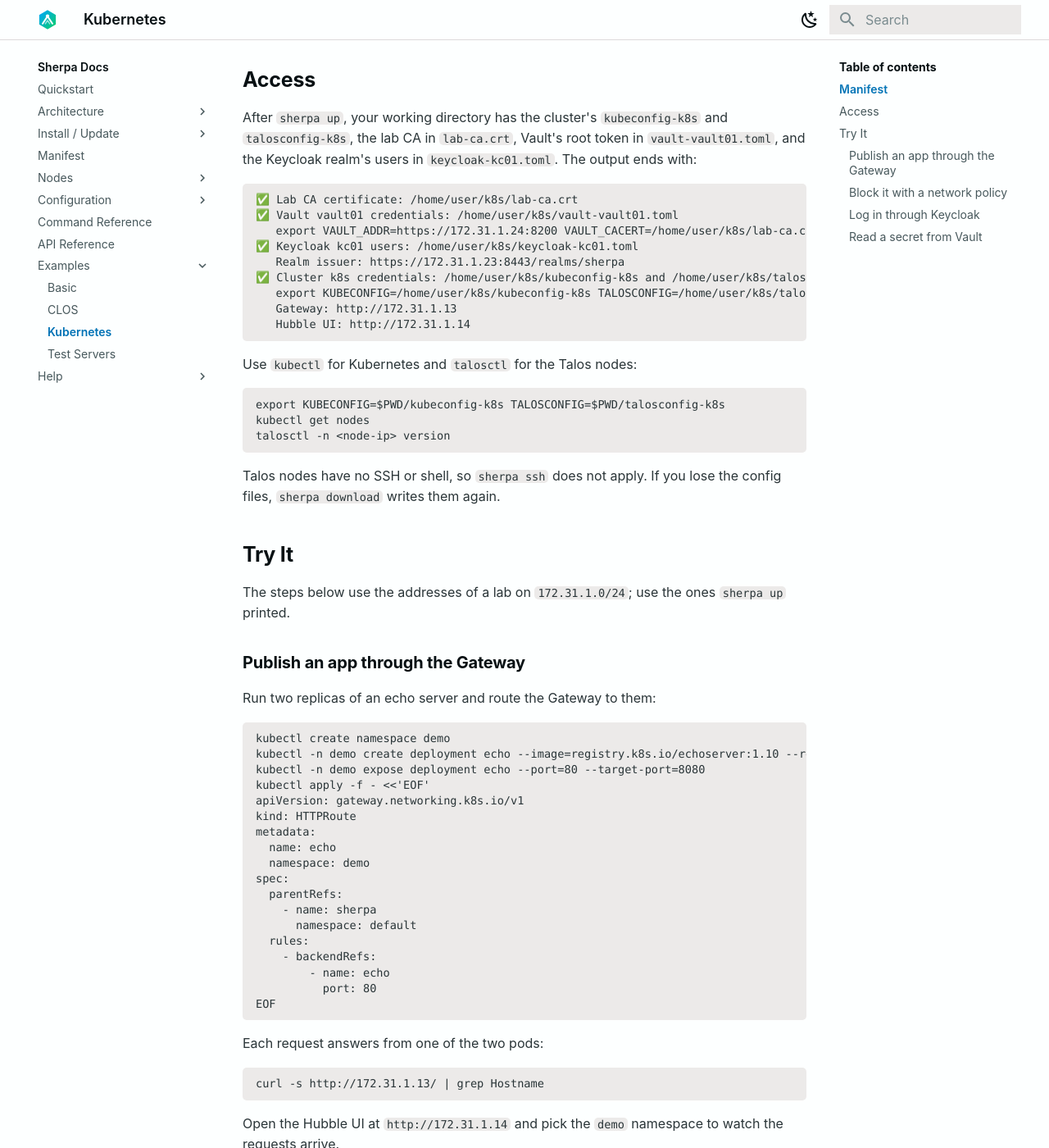
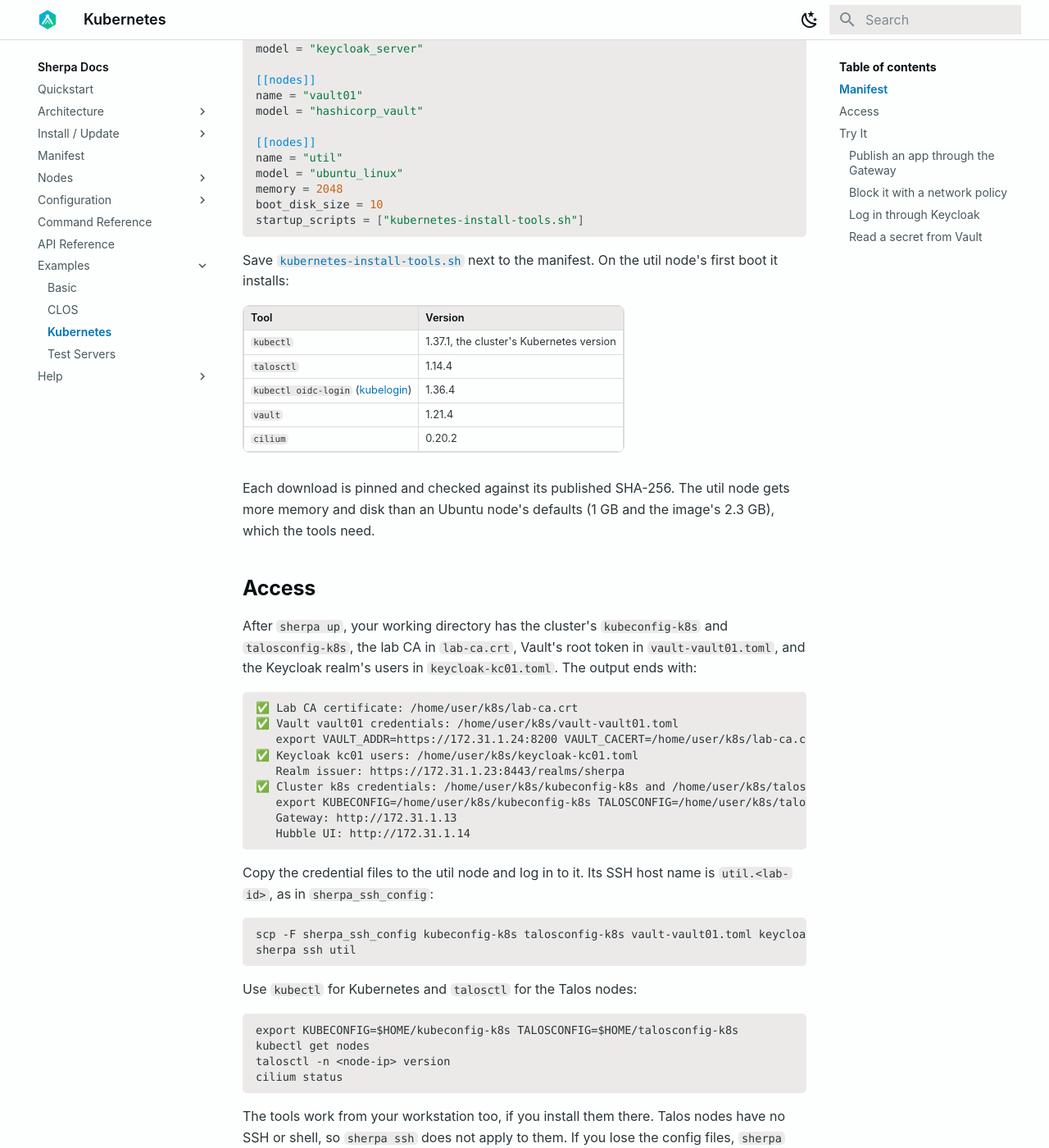
Before and after one commit to bwks/sherpa-docs, an MkDocs documentation site: the page built from docs/examples/kubernetes.md, in a window 1280 px wide and 1400 px high, scrolled down 2119 px. Shown: the whole window at 82% size. Built offline with MkDocs 1.6.1 and Material for MkDocs 9.7.7, drawn with Linux system fonts in a browser that asks for light colours; some of the changed text lies outside the part shown.

Commit message:
docs: util node with the tools in the Kubernetes example [skip ci]
Add a util Ubuntu node to the Kubernetes example, with a startup script
that installs pinned, checksum-verified kubectl, talosctl, kubelogin,
vault and cilium. The node gets 2 GB and a 10 GB disk: the defaults run
out of space. Run the steps from it, add a password-login context for
Keycloak where there is no browser, and note that viewers cannot read
Secrets. Add the util VM to the diagram.

Co-Authored-By: Claude Opus 5.5 <noreply@anthropic.com>

````diff
--- a/docs/examples/kubernetes.md
+++ b/docs/examples/kubernetes.md
@@ -5,9 +5,9 @@ nodes, with [Cilium](../nodes/linux/talos-linux.md#cilium) as its network. This
 controllers, which share a virtual IP for the Kubernetes API, and two workers. Cilium replaces
 kube-proxy, gives the cluster a Gateway on the lab's management network, and shows the traffic
 between pods in Hubble. Users log in to the cluster through Keycloak, and workloads read their
-secrets from Vault.
+secrets from Vault. A util node has the tools to work with all of it.
 
-![A Talos Linux Kubernetes cluster with three controllers and two workers, and Keycloak and Vault containers, on the management network](kubernetes.svg)
+![A Talos Linux Kubernetes cluster with three controllers and two workers, Keycloak and Vault containers, and a util VM, on the management network](kubernetes.svg)
 
 | Role       | Nodes                    | Model                                                   |
 | ---------- | ------------------------ | ------------------------------------------------------- |
@@ -15,6 +15,7 @@ secrets from Vault.
 | Worker     | `wrk01`, `wrk02`         | [Talos Linux](../nodes/linux/talos-linux.md)            |
 | Identity   | `kc01`                   | [Keycloak](../nodes/keycloak/keycloak-server.md)        |
 | Secrets    | `vault01`                | [Hashicorp Vault](../nodes/hashicorp/hashicorp-vault.md) |
+| Tools      | `util`                   | [Ubuntu](../nodes/linux/ubuntu-linux.md)                |
 
 - **Controllers** run the Kubernetes control plane and etcd. Three controllers let the
   cluster survive the loss of one, because etcd keeps a majority with two of three members.
@@ -32,13 +33,16 @@ secrets from Vault.
   [Keycloak login](../nodes/linux/talos-linux.md#keycloak-login).
 - **Vault secrets.** The Vault Secrets Operator syncs secrets from `vault01` into Kubernetes
   Secrets. See [Vault secrets](../nodes/linux/talos-linux.md#vault-secrets).
+- **Util node.** An Ubuntu VM with `kubectl`, `talosctl`, the `kubectl oidc-login` plugin, the
+  `vault` CLI and the `cilium` CLI, installed by a startup script on its first boot. It trusts
+  the lab CA, so the tools reach Keycloak and Vault over HTTPS without extra settings.
 
 There are no data plane links: the nodes talk to each other, and Kubernetes pods talk across
 nodes, over the management network. The addresses are in the lab's management network, so
 `.13` is `172.31.1.13` in a lab on `172.31.1.0/24`. `sherpa up` prints them.
 
-Running it takes about 23 GB of memory on the Sherpa server: each Talos node has 4 GB, Keycloak
-2 GB and Vault 1 GB.
+Running it takes about 25 GB of memory on the Sherpa server: each Talos node has 4 GB, Keycloak
+and the util node 2 GB each, and Vault 1 GB.
 
 ## Manifest
 
@@ -80,7 +84,29 @@ model = "keycloak_server"
 [[nodes]]
 name = "vault01"
 model = "hashicorp_vault"
+
+[[nodes]]
+name = "util"
+model = "ubuntu_linux"
+memory = 2048
+boot_disk_size = 10
+startup_scripts = ["kubernetes-install-tools.sh"]
 ```
+
+Save [`kubernetes-install-tools.sh`](kubernetes-install-tools.sh) next to the manifest. On the
+util node's first boot it installs:
+
+| Tool | Version |
+| ---- | ------- |
+| `kubectl` | 1.37.1, the cluster's Kubernetes version |
+| `talosctl` | 1.14.4 |
+| `kubectl oidc-login` ([kubelogin](https://github.com/int128/kubelogin)) | 1.36.4 |
+| `vault` | 1.21.4 |
+| `cilium` | 0.20.2 |
+
+Each download is pinned and checked against its published SHA-256. The util node gets more
+memory and disk than an Ubuntu node's defaults (1 GB and the image's 2.3 GB), which the tools
+need.
 
 ## Access
 
@@ -100,21 +126,31 @@ the Keycloak realm's users in `keycloak-kc01.toml`. The output ends with:
    Hubble UI: http://172.31.1.14
 ```
 
+Copy the credential files to the util node and log in to it. Its SSH host name is
+`util.<lab-id>`, as in `sherpa_ssh_config`:
+
+```
+scp -F sherpa_ssh_config kubeconfig-k8s talosconfig-k8s vault-vault01.toml keycloak-kc01.toml util.<lab-id>:
+sherpa ssh util
+```
+
 Use `kubectl` for Kubernetes and `talosctl` for the Talos nodes:
 
 ```
-export KUBECONFIG=$PWD/kubeconfig-k8s TALOSCONFIG=$PWD/talosconfig-k8s
+export KUBECONFIG=$HOME/kubeconfig-k8s TALOSCONFIG=$HOME/talosconfig-k8s
 kubectl get nodes
 talosctl -n <node-ip> version
+cilium status
 ```
 
-Talos nodes have no SSH or shell, so `sherpa ssh` does not apply. If you lose the config files,
+The tools work from your workstation too, if you install them there. Talos nodes have no SSH
+or shell, so `sherpa ssh` does not apply to them. If you lose the config files,
 `sherpa download` writes them again.
 
 ## Try It
 
-The steps below use the addresses of a lab on `172.31.1.0/24`; use the ones `sherpa up`
-printed.
+Run the steps below on the util node. They use the addresses of a lab on `172.31.1.0/24`; use
+the ones `sherpa up` printed.
 
 ### Publish an app through the Gateway
 
@@ -190,8 +226,9 @@ The Gateway reaches the pods again, while other pods in the cluster still cannot
 
 ### Log in through Keycloak
 
-Install the [kubelogin](https://github.com/int128/kubelogin) plugin, for example with
-`kubectl krew install oidc-login`, and use the kubeconfig's `oidc@k8s` context:
+The kubeconfig's `oidc@k8s` context logs in through Keycloak in a browser. On a workstation
+with the [kubelogin](https://github.com/int128/kubelogin) plugin (for example
+`kubectl krew install oidc-login`):
 
 ```
 kubectl --context oidc@k8s auth whoami
@@ -200,16 +237,33 @@ kubectl --context oidc@k8s auth whoami
 A browser opens at Keycloak. Sign in as yourself, with the password from `keycloak-kc01.toml`,
 and `kubectl` shows you as `oidc:<username>` in the group `oidc:cluster-admins`.
 
+The util node has no browser. Add a context there that asks for the username and password
+instead:
+
+```
+kubectl config set-credentials oidc-password@k8s \
+  --exec-api-version=client.authentication.k8s.io/v1 \
+  --exec-command=kubectl \
+  --exec-arg=oidc-login --exec-arg=get-token \
+  --exec-arg=--oidc-issuer-url=https://172.31.1.23:8443/realms/sherpa \
+  --exec-arg=--oidc-client-id=kubernetes \
+  --exec-arg=--grant-type=password \
+  --exec-interactive-mode=IfAvailable
+kubectl config set-context oidc-password@k8s --cluster=k8s --user=oidc-password@k8s
+kubectl --context oidc-password@k8s auth whoami
+```
+
 To give someone read-only access, add a user in Keycloak's admin console
 (`https://172.31.1.23:8443/admin/`, as `sherpa`) to the `sherpa` realm and the
-`cluster-viewers` group. They can read resources but not change them.
+`cluster-viewers` group. They can read most resources, but not change them or read Secrets.
 
 ### Read a secret from Vault
 
-Point the `vault` CLI at the node and write a secret under the cluster's path:
+Point the `vault` CLI at the node and write a secret under the cluster's path. The util node
+trusts the lab CA; on a workstation, also set `VAULT_CACERT=$PWD/lab-ca.crt`.
 
 ```
-export VAULT_ADDR=https://172.31.1.24:8200 VAULT_CACERT=$PWD/lab-ca.crt
+export VAULT_ADDR=https://172.31.1.24:8200
 export VAULT_TOKEN=<root_token from vault-vault01.toml>
 vault kv put secret/k8s/demo password=s3cret
 ```
````
Also changed, not shown: docs/examples/kubernetes.svg, 1 other file.
